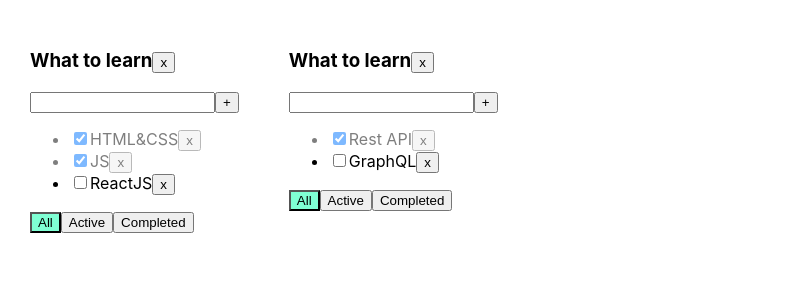
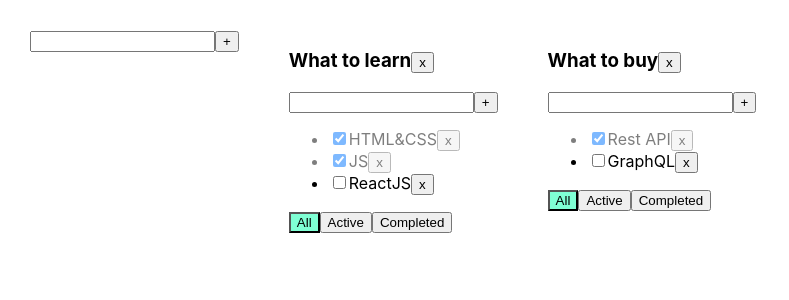
Before and after one commit to Viktoriyadegt/1-todolist, a React (Create React App) app: page / in a window 1280 px wide. Shown: the top 300 px of the page, without its empty margins (0-789 px from the left). Built offline with nearby package versions, Linux system fonts and the light colour scheme.

Commit message:
lesson_6

```diff
--- /dev/null
+++ b/src/AddItemForm.tsx
@@ -0,0 +1,42 @@
+import React, {ChangeEvent, KeyboardEvent, useState} from 'react';
+
+export type AddItemFormPropsType = {
+    addTask: (title:string)=>void
+}
+
+const AddItemForm = (props: AddItemFormPropsType) => {
+    const [title, setTitle] = useState('')
+    const [error, setError] = useState<string | null>(null)
+    const onChangeTileHandler = (e: ChangeEvent<HTMLInputElement>) => {
+        setTitle(e.currentTarget.value)
+    }
+
+    const addTaskHandler = () => {
+        if (title.trim() !== '') {
+            props.addTask(title.trim())
+            setTitle('')
+        } else {
+            setError('Title is required!')
+        }
+    }
+
+    const onKeyPressHandler = (event: KeyboardEvent<HTMLInputElement>) => {
+        setError(null)
+        if (event.key === 'Enter') {
+            addTaskHandler()
+        }
+    }
+    return (
+        <div>
+            <input value={title}
+                   className={error ? 'error' : ''}
+                   onChange={onChangeTileHandler}
+                   onKeyPress={onKeyPressHandler}
+            />
+            <button onClick={addTaskHandler}>+</button>
+            {error && <div className='error-message'>{error}</div>}
+        </div>
+    );
+};
+
+export default AddItemForm;
--- a/src/App.tsx
+++ b/src/App.tsx
@@ -2,6 +2,7 @@ import React, {useState} from 'react';
 import './App.css';
 import Todolist from "./Todolist";
 import {v1} from "uuid";
+import AddItemForm from "./AddItemForm";
 
 export type TaskPropsType = {
     id: string
@@ -10,7 +11,7 @@ export type TaskPropsType = {
 }
 
 export type TasksType = {
-    [key:string]: Array<TaskPropsType>
+    [key: string]: Array<TaskPropsType>
 }
 export type TodolistsType = {
     id: string
@@ -43,26 +44,46 @@ function App() {
     })
 
     const removeTask = (todolistId: string, taskId: string) => {
-        setTasks({...tasks, [todolistId]: tasks[todolistId].filter(f => f.id !== taskId)})}
+        setTasks({...tasks, [todolistId]: tasks[todolistId].filter(f => f.id !== taskId)})
+    }
 
-    const addTask = (todolistId:string, title: string) => {
+    const addTask = (todolistId: string, title: string) => {
         const newTask = {id: v1(), title, isDone: false}
-        setTasks({...tasks, [todolistId]: [newTask, ...tasks[todolistId]]})}
+        setTasks({...tasks, [todolistId]: [newTask, ...tasks[todolistId]]})
+    }
 
     const changeStatus = (todolistId: string, taskId: string, isDone: boolean) => {
-        setTasks({...tasks, [todolistId]: tasks[todolistId].map(m=>m.id===taskId? {...m, isDone} : m)})}
+        setTasks({...tasks, [todolistId]: tasks[todolistId].map(m => m.id === taskId ? {...m, isDone} : m)})
+    }
 
     const changeFilter = (todolistId: string, filter: FilterType) => {
-        setTodolists(todolists.map(tl => tl.id === todolistId ? {...tl, filter} : tl))}
+        setTodolists(todolists.map(tl => tl.id === todolistId ? {...tl, filter} : tl))
+    }
 
     const removeTodolist = (todolistId: string) => {
-        setTodolists(todolists.filter(f=>f.id!==todolistId))
+        setTodolists(todolists.filter(f => f.id !== todolistId))
         delete tasks[todolistId]
         setTasks({...tasks})
     }
 
+    const addTodolist = (title: string) => {
+        const todolistId = v1()
+        setTodolists([{id: todolistId, title, filter: 'all'}, ...todolists])
+        setTasks({[todolistId]: [], ...tasks})
+    }
+
+    const changeTaskTitle = (todolistId: string, taskId: string, title: string) => {
+        setTasks({...tasks, [todolistId]: tasks[todolistId].map(m => m.id === taskId ? {...m, title} : m)})
+    }
+
+    const changeTodolistTitle = (todolistId: string, title: string) => {
+        setTodolists(todolists.map(m => m.id === todolistId ? {...m, title} : m))
+    }
+
+
     return (
         <div className="App">
+            <AddItemForm addTask={addTodolist}/>
             {todolists.map(todolist => {
                 let taskForTodolist = tasks[todolist.id]
                 if (todolist.filter === 'active') {
@@ -74,7 +95,7 @@ function App() {
                 return <Todolist
                     key={todolist.id}
                     id={todolist.id}
-                    title={'What to learn'}
+                    title={todolist.title}
                     tasks={taskForTodolist}
                     removeTask={removeTask}
                     changeFilter={changeFilter}
@@ -82,6 +103,8 @@ function App() {
                     changeStatus={changeStatus}
                     filter={todolist.filter}
                     removeTodolist={removeTodolist}
+                    changeTaskTitle={changeTaskTitle}
+                    changeTodolistTitle={changeTodolistTitle}
                 />
             })}
 
--- /dev/null
+++ b/src/EditableSpan.tsx
@@ -0,0 +1,32 @@
+import React, {ChangeEvent, useState} from 'react';
+
+export type EditableSpanPropsType = {
+    title: string
+    onChange:(title:string)=>void
+}
+
+const EditableSpan = (props: EditableSpanPropsType) => {
+    const [editMode, setEditMode] = useState(false)
+    const [title, setTitle] = useState(props.title)
+
+    const activateEditMode = () => {
+        setEditMode(true)
+        setTitle(props.title)
+    }
+
+    const activateViewMode = () => {
+        setEditMode(false)
+        props.onChange(title)
+    }
+
+    return editMode
+        ? <input value={title}
+                 onBlur={activateViewMode}
+                 autoFocus
+                 onChange={(e)=>{setTitle(e.currentTarget.value)}}/>
+        : <span onDoubleClick={activateEditMode}>{title}</span>
+
+
+};
+
+export default EditableSpan;
--- a/src/Todolist.tsx
+++ b/src/Todolist.tsx
@@ -1,5 +1,7 @@
-import React, {ChangeEvent, KeyboardEvent, useState} from 'react';
+import React from 'react';
 import {FilterType, TaskPropsType} from "./App";
+import AddItemForm from "./AddItemForm";
+import EditableSpan from "./EditableSpan";
 
 export type TodolistPropsType = {
     id: string
@@ -11,31 +13,11 @@ export type TodolistPropsType = {
     changeStatus: (todolistId: string, taskId: string, isDone: boolean) => void
     filter: FilterType
     removeTodolist: (todolistId: string) => void
+    changeTaskTitle: (todolistId: string, taskId: string, title: string) => void
+    changeTodolistTitle:(todolistId:string, title:string)=>void
 }
 const Todolist = (props: TodolistPropsType) => {
 
-        const [title, setTitle] = useState('')
-        const [error, setError] = useState<string | null>(null)
-
-        const onChangeTileHandler = (e: ChangeEvent<HTMLInputElement>) => {
-            setTitle(e.currentTarget.value)
-        }
-
-        const addTaskHandler = () => {
-            if (title.trim() !== '') {
-                props.addTask(props.id, title.trim())
-                setTitle('')
-            } else {
-                setError('Title is required!')
-            }
-        }
-
-        const onKeyPressHandler = (event: KeyboardEvent<HTMLInputElement>) => {
-            setError(null)
-            if (event.key === 'Enter') {
-                addTaskHandler()
-            }
-        }
 
         const removeTaskHandler = (taskId: string) => {
             props.removeTask(props.id, taskId)
@@ -47,23 +29,18 @@ const Todolist = (props: TodolistPropsType) => {
             props.changeFilter(props.id, filter)
         }
 
+        const addTask = (title: string) => props.addTask(props.id, title)
+
         const removeTodolistHandler = () => props.removeTodolist(props.id)
 
         return (
             <div>
-                <h3>{props.title}
+                <h3>
+                    <EditableSpan title={props.title} onChange={(title)=>props.changeTodolistTitle(props.id, title)}/>
                     <button onClick={removeTodolistHandler}>x</button>
                 </h3>
 
-                <div>
-                    <input value={title}
-                           className={error ? 'error' : ''}
-                           onChange={onChangeTileHandler}
-                           onKeyPress={onKeyPressHandler}
-                    />
-                    <button onClick={addTaskHandler}>+</button>
-                    {error && <div className='error-message'>{error}</div>}
-                </div>
+                <AddItemForm addTask={addTask}/>
                 <ul>
                     {props.tasks.map((task) => {
                         return (
@@ -73,7 +50,10 @@ const Todolist = (props: TodolistPropsType) => {
                                        onChange={(e) =>
                                            changeStatusHandler(task.id, e.currentTarget.checked)}
                                 />
-                                <span>{task.title}</span>
+                                <EditableSpan title={task.title}
+                                              onChange={(title) => {
+                                                  props.changeTaskTitle(props.id, task.id, title)
+                                              }}/>
                                 <button onClick={() => {
                                     removeTaskHandler(task.id)
                                 }}>x
```
